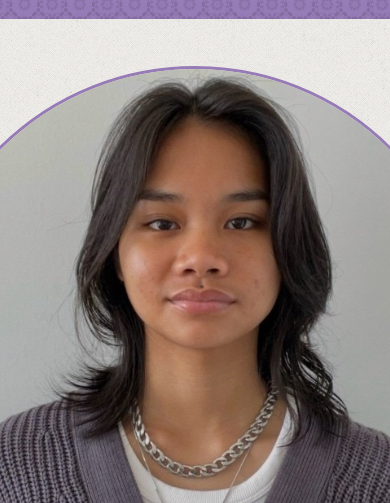
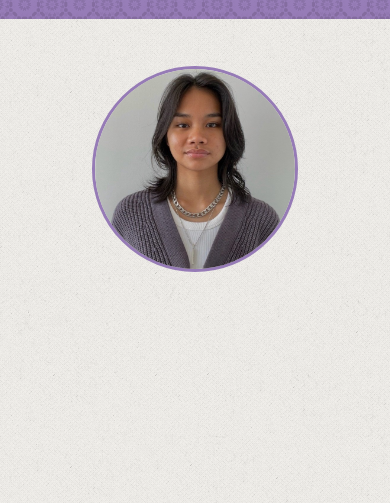
Before and after one commit to abdonkath/Portfolio, a plain HTML site: page index.html in a window 390 px wide. Shown: the part 341-844 px from the top of the page. Drawn offline with Linux system fonts and the light colour scheme.

Commit message:
tried to make the layout more responsive on mobile

```diff
--- a/styles.css
+++ b/styles.css
@@ -50,7 +50,7 @@ body {
 }
 
 .profile-pic {
-  width: clamp(550px, 28vw, 360px); /* responsive size */
+  width: clamp(200px, 28vw, 600px); /* responsive size */
   aspect-ratio: 1 / 1;              /* keep it a perfect circle */
   border-radius: 50%;
   overflow: hidden;
@@ -78,7 +78,7 @@ body {
 }
 
 /* Small screen position (mobile/tablet) */
-@media (max-width: 1099px) {
+@media (max-width: 1299px) {
   .about {
     flex-direction: column;
     align-items: center;
```
